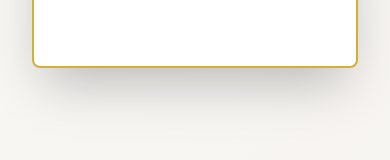
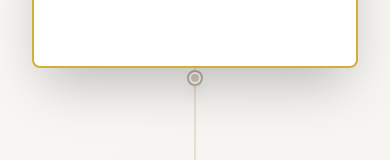
Before and after one commit to AlejoReyna/wedding_invitation, a Next.js app: page / in a window 390 px wide. Shown: the part 3320-3480 px from the top of the page. Built offline with nearby package versions, Linux system fonts and the light colour scheme.

Commit message:
chingue sumadre que se quede así la línea

```diff
--- a/src/app/components/ItinerarySection.tsx
+++ b/src/app/components/ItinerarySection.tsx
@@ -377,25 +377,50 @@ export default function ItinerarySection() {
 
         {/* Timeline Container */}
         <div className="max-w-4xl mx-auto relative">
-          {/* Vertical Line Segments - connecting timeline dots */}
-          {itineraryItems.map((_, index) => {
-            // Only render line segments between cards (not before first or after last)
-            if (index === itineraryItems.length - 1) return null;
+          {/* Desktop: Timeline line connecting all dots */}
+          <div
+            className={`absolute left-1/2 transform -translate-x-1/2 w-px transition-all duration-500 opacity-60 ${
+              isNightMode ? 'bg-gradient-to-b from-white/60 via-white/40 to-white/60' : 'bg-gradient-to-b from-[#C4985B] via-[#8B7355] to-[#C4985B]'
+            } hidden md:block`}
+            style={{
+              top: '3rem', // Start from first dot
+              height: 'calc(100% - 6rem)', // Go through entire container minus padding
+              zIndex: 1
+            }}
+          />
 
-            return (
+          {/* Mobile: Timeline line connecting all cards */}
+          <div
+            className={`absolute left-1/2 transform -translate-x-1/2 w-px transition-all duration-500 opacity-40 ${
+              isNightMode ? 'bg-gradient-to-b from-white/50 via-white/30 to-white/50' : 'bg-gradient-to-b from-[#C4985B] via-[#8B7355] to-[#C4985B]'
+            } md:hidden`}
+            style={{
+              top: '2rem',
+              height: 'calc(100% - 4rem)',
+              zIndex: 1
+            }}
+          />
+
+          {/* Mobile: Timeline dots */}
+          <div className="md:hidden">
+            {itineraryItems.map((_, index) => (
               <div
-                key={`line-${index}`}
-                className={`absolute left-1/2 transform -translate-x-1/2 w-px transition-all duration-500 opacity-60 ${
-                  isNightMode ? 'bg-gradient-to-b from-white/60 via-white/40 to-white/60' : 'bg-gradient-to-b from-[#C4985B] via-[#8B7355] to-[#C4985B]'
-                } hidden md:block`}
+                key={index}
+                className="absolute left-1/2 transform -translate-x-1/2 w-4 h-4 z-10"
                 style={{
-                  top: `${64 + (index * 224)}px`, // Start after current dot (48px + 16px dot radius)
-                  height: `${160}px`, // Distance between dots (224px - 64px)
-                  zIndex: 1
+                  top: `${3 + (index * 24)}rem`, // Position dots at 3rem, 27rem, 51rem
                 }}
-              />
-            );
-          })}
+              >
+                <div className={`w-full h-full rounded-full border-2 shadow-lg transition-colors duration-500 ${
+                  isNightMode ? 'bg-gray-800 border-white/60' : 'bg-white border-[#947e63]/60'
+                }`}>
+                  <div className={`absolute inset-1 rounded-full transition-colors duration-500 ${
+                    isNightMode ? 'bg-white/20' : 'bg-[#947e63]/40'
+                  }`}></div>
+                </div>
+              </div>
+            ))}
+          </div>
 
           {/* Events */}
           <div className="space-y-24 md:space-y-32 relative z-10">
```
